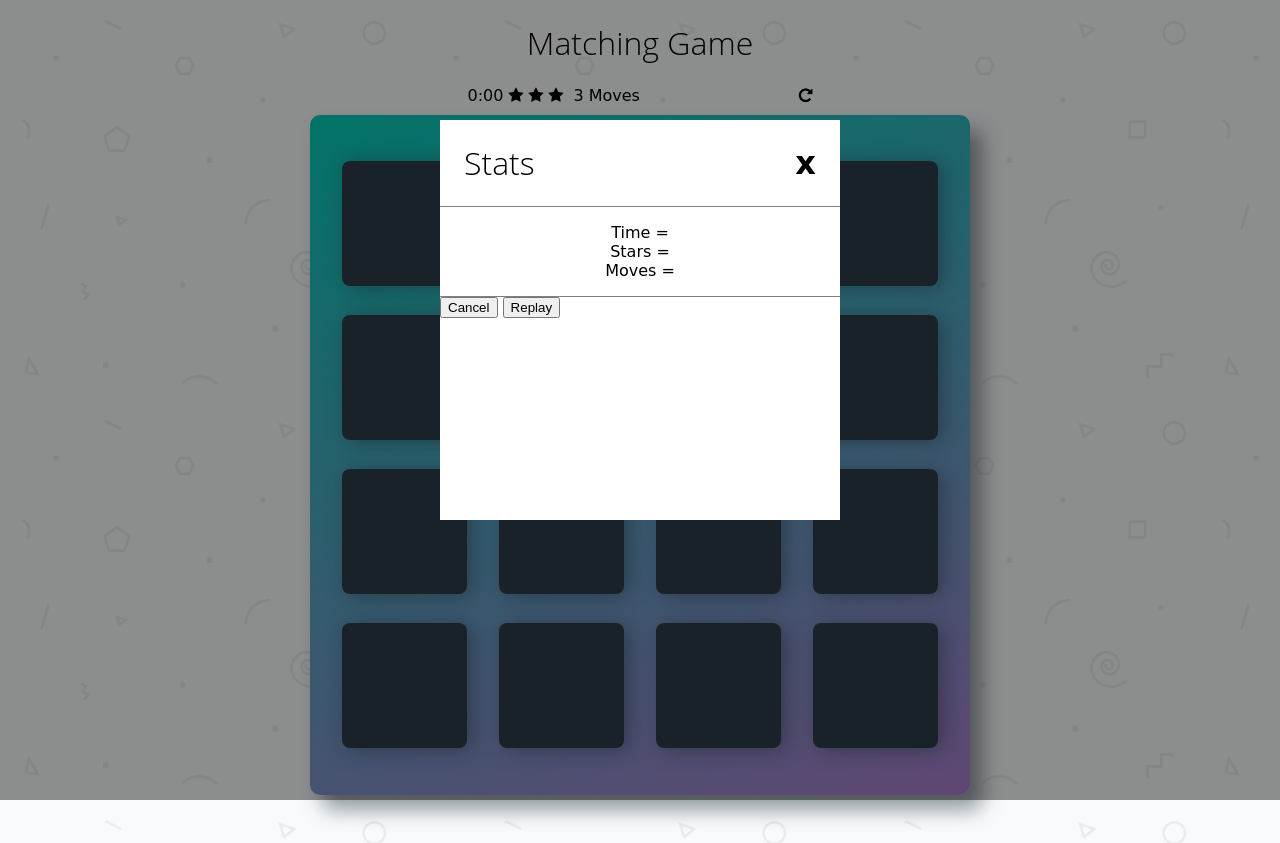
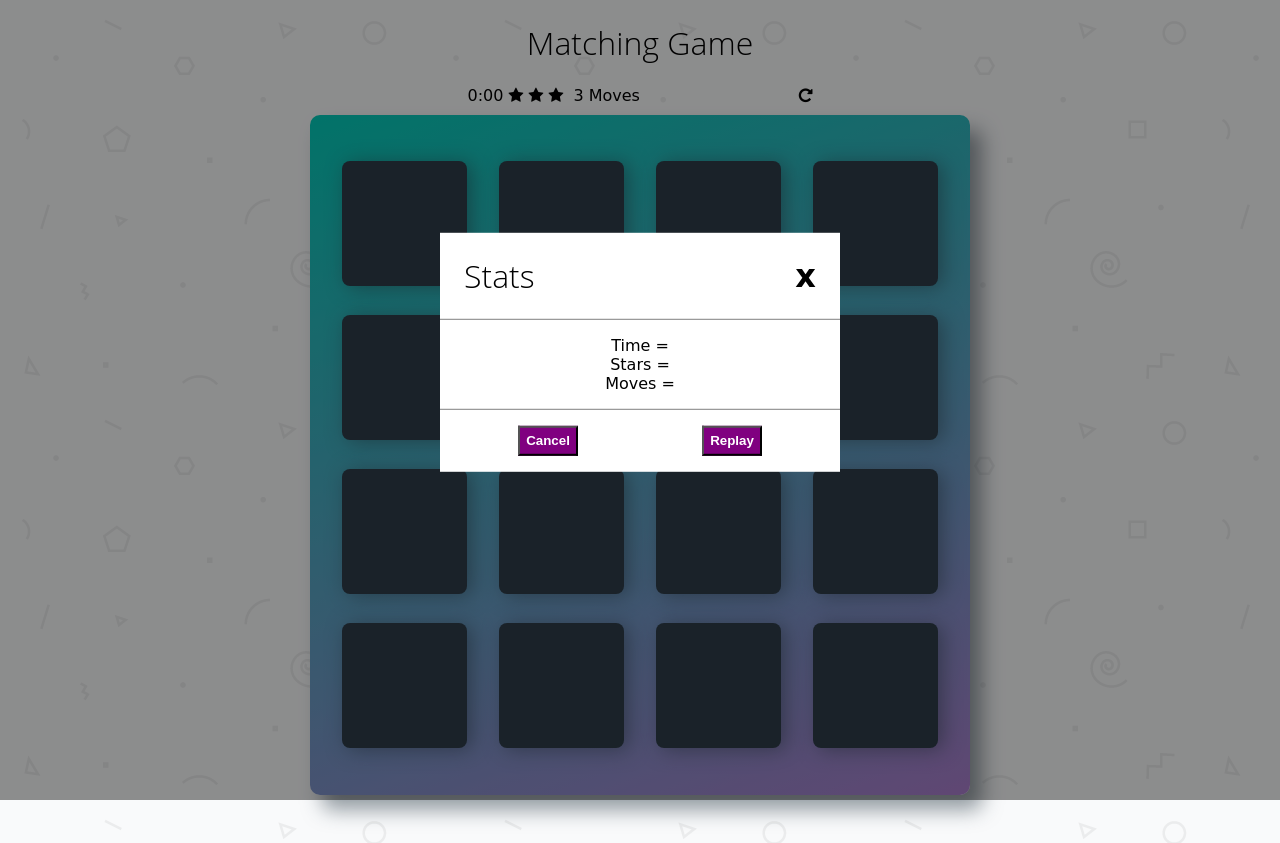
Before and after one commit to dboston528/Memory_Game, a PHP site: page / in a window 1280 px wide. Run offline with PHP 8.4, Linux system fonts and the light colour scheme; some libraries are stand-ins or nearby versions; some web fonts are replaced.

Commit message:
Added modal buttons and style

```diff
--- a/css/app.css
+++ b/css/app.css
@@ -120,7 +120,7 @@
 .modal__body {
   position: relative;
   width: 400px;
-  height: 400px;
+  /* height: 400px; */
   top: 50%;
   left: 50%;
   background: #ffffff;
@@ -147,3 +147,17 @@
   padding: 1rem;
   border-bottom: 1px solid gray;
 }
+
+.modal__buttons {
+  display: flex;
+  justify-content: space-around;
+  padding: 1rem;
+}
+
+.modal__button {
+  width: 60px;
+  height: 30px;
+  color: white;
+  background-color: purple;
+  font-weight: bold;
+}
```
